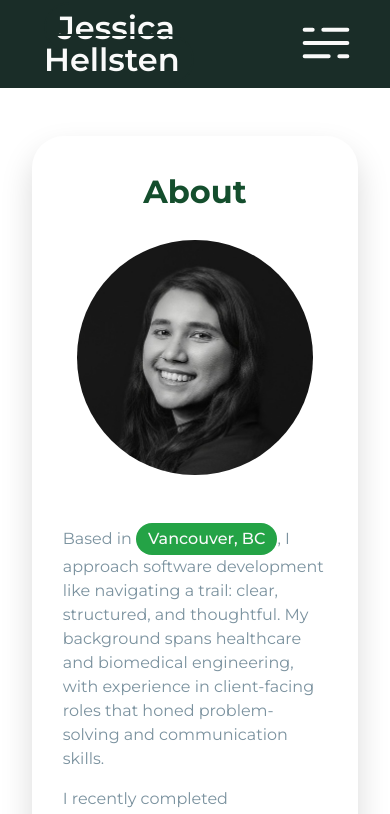
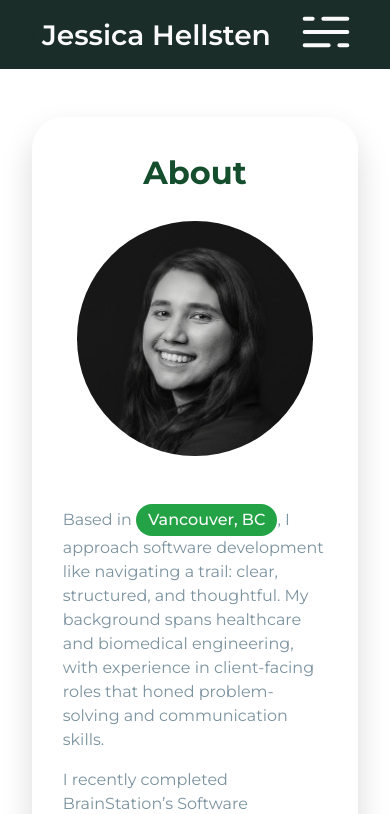
Before and after one commit to hellsten/jessicahellsten-website, a React (Vite) app: page / in a window 390 px wide. Shown: the top 814 px of the page. Built offline with nearby package versions, Linux system fonts and the light colour scheme.

Commit message:
Fixed Navigation section responsiveness

```diff
--- a/src/components/Navigation/Navigation.scss
+++ b/src/components/Navigation/Navigation.scss
@@ -10,58 +10,63 @@
     flex-direction: row;
     justify-content: space-between;
     align-items: center;
-    padding: 0rem 6rem 0 4rem;
+    padding: 0rem 6rem 0 4.5rem;
     width: 100vw;
     background-color: $green-color-tertiary;
-    @include small-desktop{
-      padding: 0rem 2rem 0 2rem;
+    @include small-desktop {
+      font-size: 1.5rem;
+      padding: 1rem 3.5rem 1rem 3.25rem;
     }
-    @include mobile{
-      padding: 0rem 2rem;
+    @include tablet {
+      font-size: 1.1rem;
+      padding: 1rem 3rem 1rem 2.5rem;
+    }
+    @include mobile {
+      font-size: 2rem;
+      padding: 0 2rem;
     }
   }
   &__icon {
-    padding: 1.5rem;
-    border-radius: 1.5rem;
-    @include small-desktop{
-      padding: 1rem;
-    }
-    @include tablet{
-      padding: 0.75rem;
-    }
-    a {
+    margin: 1.5rem;
     border-radius: 2rem;
+    border: 2px solid $green-color-tertiary;
     font-size: 2rem;
     padding: 0.5rem 1rem;
     font-weight: 600;
     color: $color-white;
-      border: 2px solid $green-color-tertiary;
     cursor: pointer;
-      &:hover{
+    &:hover {
       border: 2px solid $color-white;
     }
-      @include small-desktop{
+    @include small-desktop {
+      padding: 0.5rem;
+      margin: 0;
+      font-size: 1.75rem;
+    }
+    @include tablet {
       font-size: 1.5rem;
-        padding: 0.25rem 0.75rem;
-      }
-      @include tablet{
-        font-size: 1.1rem;
+      padding: 0.5rem;
+      margin: 0;
     }
     @include mobile{
-        font-size: 2rem;
+      font-size: 1.75rem;
+      padding: 0.25rem 0.5rem;
+      margin: 0;
     }
+    a {
     }
   }
   &__links {
     display: flex;
     flex-direction: row;
     justify-content: space-between;
+    align-items: center;;
     width: 60%;
-    @include small-desktop{
-      width: 70%;
+    @include small-desktop {
+      width: 65%;
     }
-    @include tablet{
-      width: 60%;
+    @include tablet {
+      width: 65%;
     }
     a {
       padding: 0.75rem;
@@ -71,12 +76,12 @@
       color: $color-white;
       border: 2px solid transparent;
       cursor: pointer;
-      @include small-desktop{
+      @include small-desktop {
         padding: 0.5rem;
         border-radius: 1.5rem;
         font-size: 0.75rem;
       }
-      @include tablet{
+      @include tablet {
         padding: 0.4rem;
         border-radius: 1.25rem;
         font-size: 0.75rem;
@@ -93,13 +98,12 @@
     align-items: center;
     width: 2vw;
     padding: 0 0 0.25rem;
-    gap: 0.4rem;
+    gap: 0.25rem;
 
-    @include small-desktop{
-      width: 1.5vw;
-      margin-right: 2rem;
+    @include small-desktop {
+      width: 3.5vw;
     }
-    @include tablet{
+    @include tablet {
       display: none;
     }
     p {
@@ -107,137 +111,137 @@
       font-weight: 700;
       color: $color-white;
       opacity: 0;
-      @include small-desktop{
+      @include small-desktop {
         font-size: 1.5rem;
       }
       //animation: dotFadeIn 350ms ease-out forwards;
       animation: dotFade 2s ease-in-out;
       &.navigation__dots-1 {
         animation-delay: 1s;
-        svg{
+        svg {
           height: 1rem;
           width: 1rem;
           margin-top: 1rem;
           transform: rotate(90deg);
           fill: $color-white;
-          @include small-desktop{
+          @include small-desktop {
             margin-top: 0.75rem;
           }
         }
       }
       &.navigation__dots-2 {
         animation-delay: 2s;
-        svg{
+        svg {
           height: 1rem;
           width: 1rem;
           transform: scaleX(-1) rotate(-90deg);
           margin-bottom: 1rem;
           fill: $color-white;
-          @include small-desktop{
+          @include small-desktop {
             margin-bottom: 0.25rem;
           }
         }
       }
       &.navigation__dots-3 {
         animation-delay: 3s;
-        svg{
+        svg {
           height: 1rem;
           width: 1rem;
           margin-top: 1rem;
           transform: rotate(90deg);
           fill: $color-white;
-          @include small-desktop{
+          @include small-desktop {
             margin-top: 0.75rem;
           }
         }
       }
       &.navigation__dots-4 {
         animation-delay: 4s;
-        svg{
+        svg {
           height: 1rem;
           width: 1rem;
           transform: scaleX(-1) rotate(-90deg);
           margin-bottom: 1rem;
           fill: $color-white;
-          @include small-desktop{
+          @include small-desktop {
             margin-bottom: 0.25rem;
           }
         }
       }
       &.navigation__dots-5 {
         animation-delay: 5s;
-        svg{
+        svg {
           height: 1rem;
           width: 1rem;
           margin-top: 1rem;
           transform: rotate(90deg);
           fill: $color-white;
-          @include small-desktop{
+          @include small-desktop {
             margin-top: 0.75rem;
           }
         }
       }
       &.navigation__dots-6 {
         animation-delay: 6s;
-        svg{
+        svg {
           height: 1rem;
           width: 1rem;
           transform: scaleX(-1) rotate(-90deg);
           margin-bottom: 1rem;
           fill: $color-white;
-          @include small-desktop{
+          @include small-desktop {
             margin-bottom: 0.25rem;
           }
         }
       }
       &.navigation__dots-7 {
         animation-delay: 7s;
-        svg{
+        svg {
           height: 1rem;
           width: 1rem;
           margin-top: 1rem;
           transform: rotate(90deg);
           fill: $color-white;
-          @include small-desktop{
+          @include small-desktop {
             margin-top: 0.75rem;
           }
         }
       }
       &.navigation__dots-8 {
         animation-delay: 8s;
-        svg{
+        svg {
           height: 1rem;
           width: 1rem;
           transform: scaleX(-1) rotate(-90deg);
           margin-bottom: 1rem;
           fill: $color-white;
-          @include small-desktop{
+          @include small-desktop {
             margin-bottom: 0.25rem;
           }
         }
       }
       &.navigation__dots-9 {
         animation-delay: 9s;
-        svg{
+        svg {
           height: 1rem;
           width: 1rem;
           margin-top: 1rem;
           transform: rotate(90deg);
           fill: $color-white;
-          @include small-desktop{
+          @include small-desktop {
             margin-top: 0.75rem;
           }
         }
       }
       &.navigation__dots-10 {
         animation-delay: 10s;
-        svg{
+        svg {
           height: 1rem;
           width: 1rem;
           transform: scaleX(-1) rotate(-90deg);
           margin-bottom: 1rem;
           fill: $color-white;
-          @include small-desktop{
+          @include small-desktop {
             margin-bottom: 0.25rem;
           }
         }
```
Lines whose indentation alone changed are shown as unchanged.
